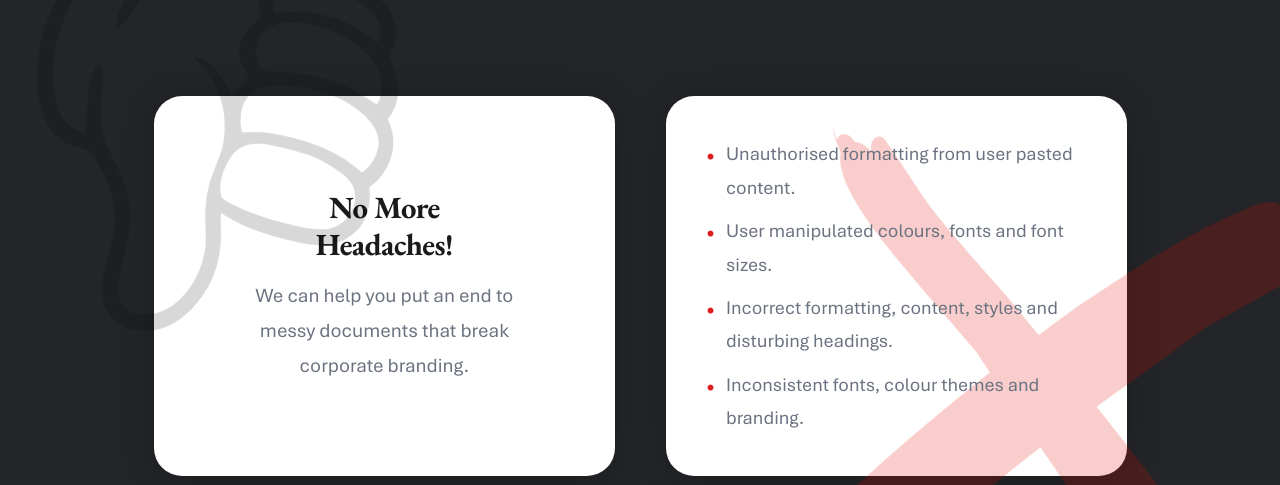
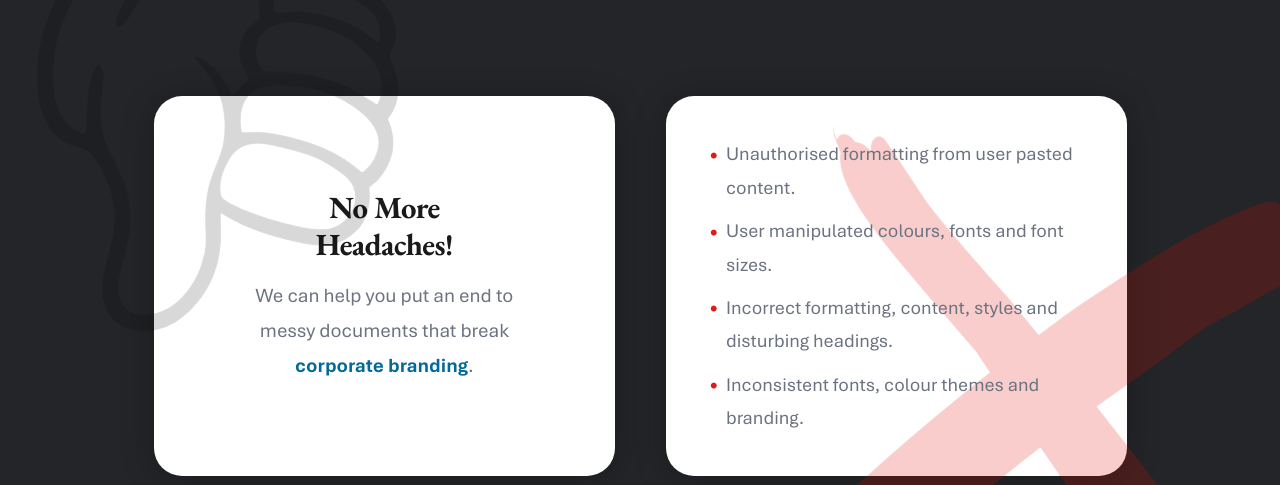
Before and after one commit to Office-Experts-Group/wordExperts, a Next.js app: page /test-page in a window 1280 px wide. Shown: the part 3620-4105 px from the top of the page. Built offline with nearby package versions, Linux system fonts and the light colour scheme; no server answers.

Commit message:
new test page

```diff
--- a/app/test-page/(components)/BoxSegment.jsx
+++ b/app/test-page/(components)/BoxSegment.jsx
@@ -3,11 +3,11 @@
 import React, { useRef, useState, useEffect, useCallback } from "react";
 import styles from "../../../styles/boxSegment.module.scss";
 import Image from "next/image";
+import Link from "next/link";
 
 import tick from "../../../public/tick.png";
 import cross from "../../../public/cross.png";
 import thumbsUp from "../../../public/thumbsUp.webp";
-import thumbsDown from "../../../public/thumbsDown.webp";
 
 const controlItems = [
   "Control content inserted from other documents.",
@@ -135,8 +135,8 @@ export default function BoxSegment() {
                 Headaches!
               </h2>
               <p>
-                We can help you put an end to messy documents that break
-                corporate branding.
+                We can help you put an end to messy documents that break{" "}
+                <Link href="/corporate-identity">corporate branding</Link>.
               </p>
             </div>
           </div>
--- a/styles/boxSegment.module.css
+++ b/styles/boxSegment.module.css
@@ -125,6 +125,10 @@
     font-size: 1.6rem;
   }
 }
+.contentBox a {
+  color: #046999;
+  font-weight: 700;
+}
 
 .lightCard .pointsBox li::before {
   color: #0eaa0e;
@@ -158,8 +162,8 @@
 .pointsBox li::before {
   content: "•";
   position: absolute;
-  left: 0;
-  top: 0.2rem;
+  left: 0.2rem;
+  top: 0.1rem;
   transition: color 2700ms ease;
 }
 .pointsBox li:last-child {
--- a/styles/boxSegment.module.scss
+++ b/styles/boxSegment.module.scss
@@ -156,6 +156,11 @@ $accent: #046999;
       font-size: 1.6rem;
     }
   }
+
+  a {
+    color: $theme;
+    font-weight: 700;
+  }
 }
 
 // ============================================================
@@ -198,8 +203,8 @@ $accent: #046999;
     &::before {
       content: "•";
       position: absolute;
-      left: 0;
-      top: 0.2rem;
+      left: 0.2rem;
+      top: 0.1rem;
       transition: color 2700ms ease;
     }
 
```
Also changed, not shown: 1 other file (tests, documents, lock files or other folders).
